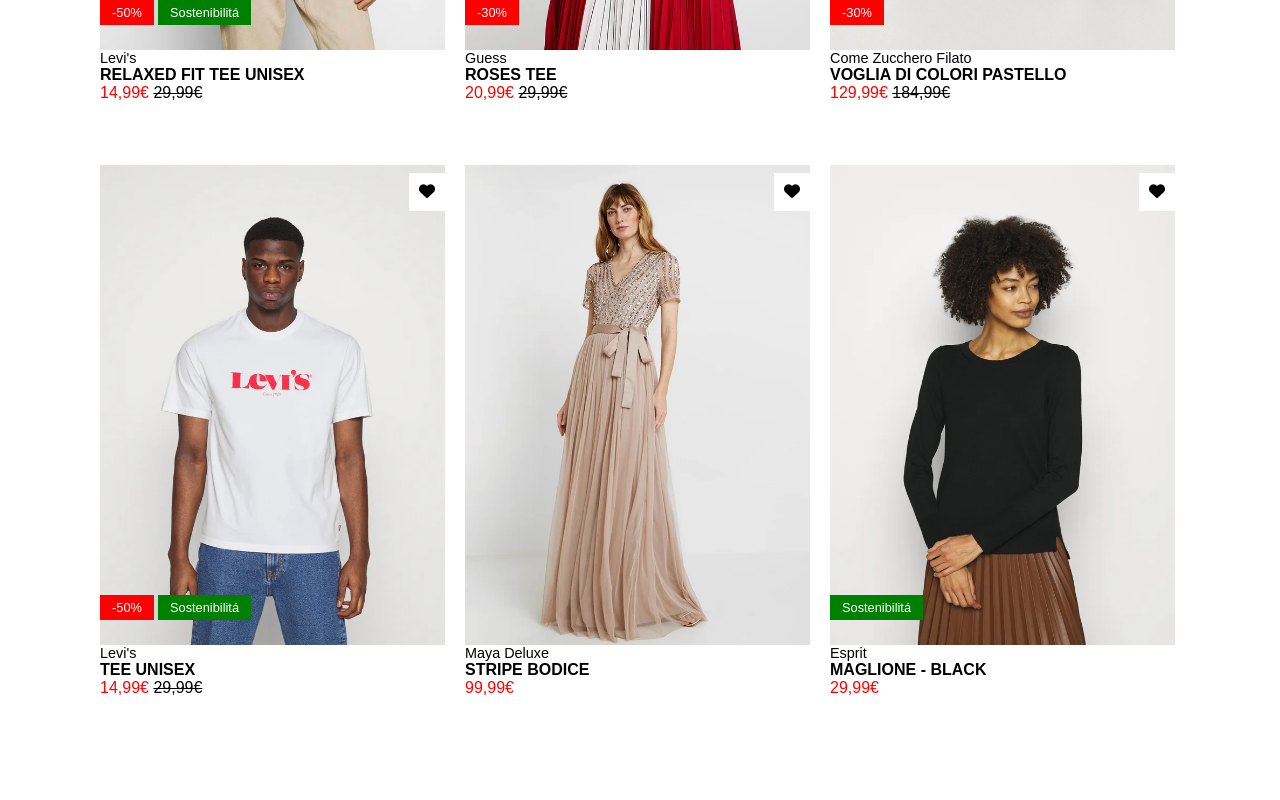
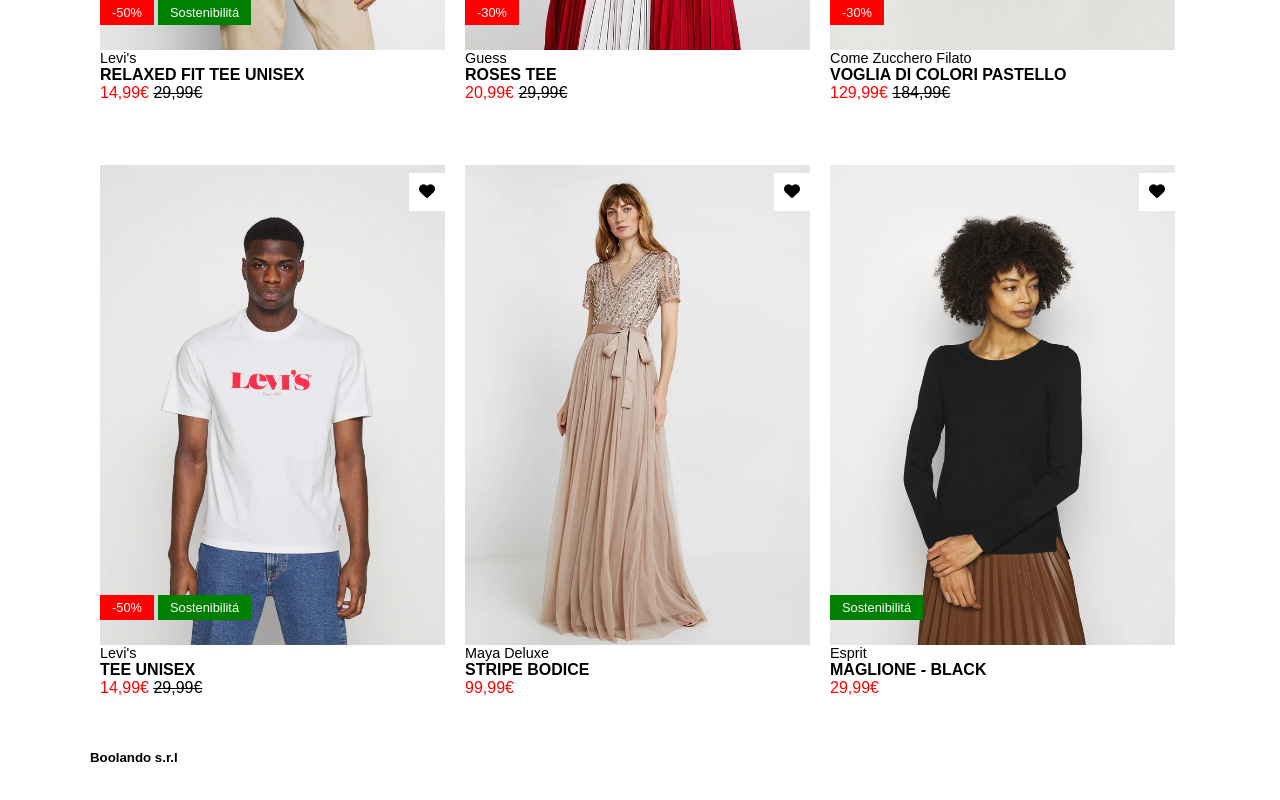
Before and after one commit to carlosvillaar/html-css-boolando, a plain HTML site: page index.html in a window 1280 px wide. Shown: the part 520-1320 px from the top of the page. Before the commit the page ends 1270 px from the top, so only its background shows below. Drawn offline with Linux system fonts and the light colour scheme.

Commit message:
[update] index file

```diff
--- a/index.html
+++ b/index.html
@@ -148,5 +148,32 @@
     </section>
   </main>
 
+  <footer>
+    <section class="wrapper">
+
+      <div class="box">
+        <div class="flex">
+          <h5>Boolando s.r.l</h5>
+        </div>
+        <ul class="flex">
+          <li><a href="#">Informazioni legali</a></li>
+          <li><a href="#">Informativa sulla privacy</a></li>
+          <li><a href="#">Diritto di recesso</a></li>
+        </ul>
+      </div>
+      <div class="box">
+        <ul class="flex">
+          <li><a href="#"><i class="fa-brands fa-x-twitter"></i></a></li>
+          <li><a href="#"><i class="fa-brands fa-facebook"></i></a></li>
+          <li><a href="#"><i class="fa-brands fa-square-instagram"></i></a></li>
+          <li><a href="#"><i class="fa-brands fa-square-pinterest"></i></a></li>
+          <li><a href="#"><i class="fa-brands fa-square-youtube"></i></a></li>
+        </ul>
+      </div>
+    </section>
+  </footer>
+
+
+
 </body>
 </html>
```
